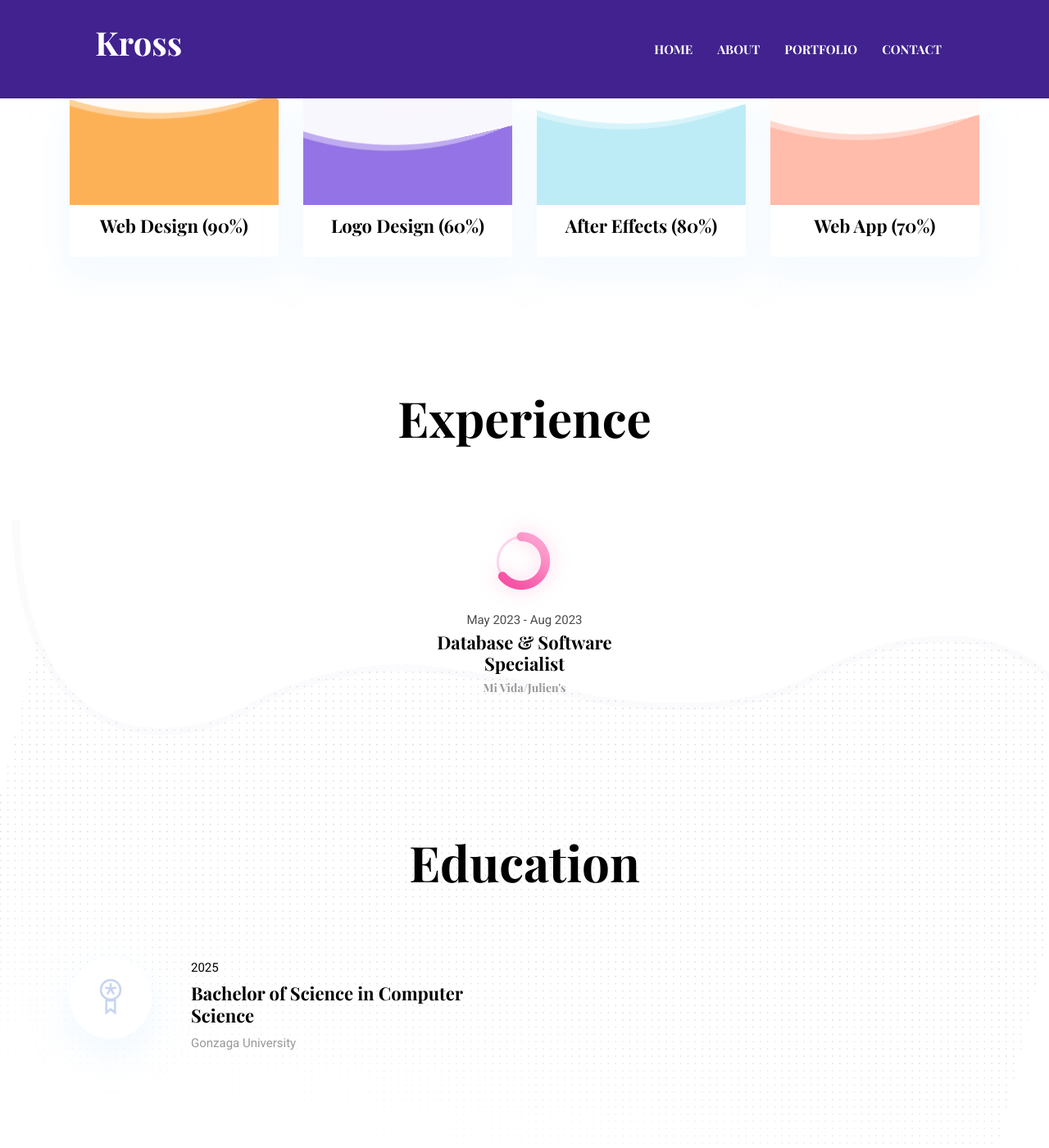
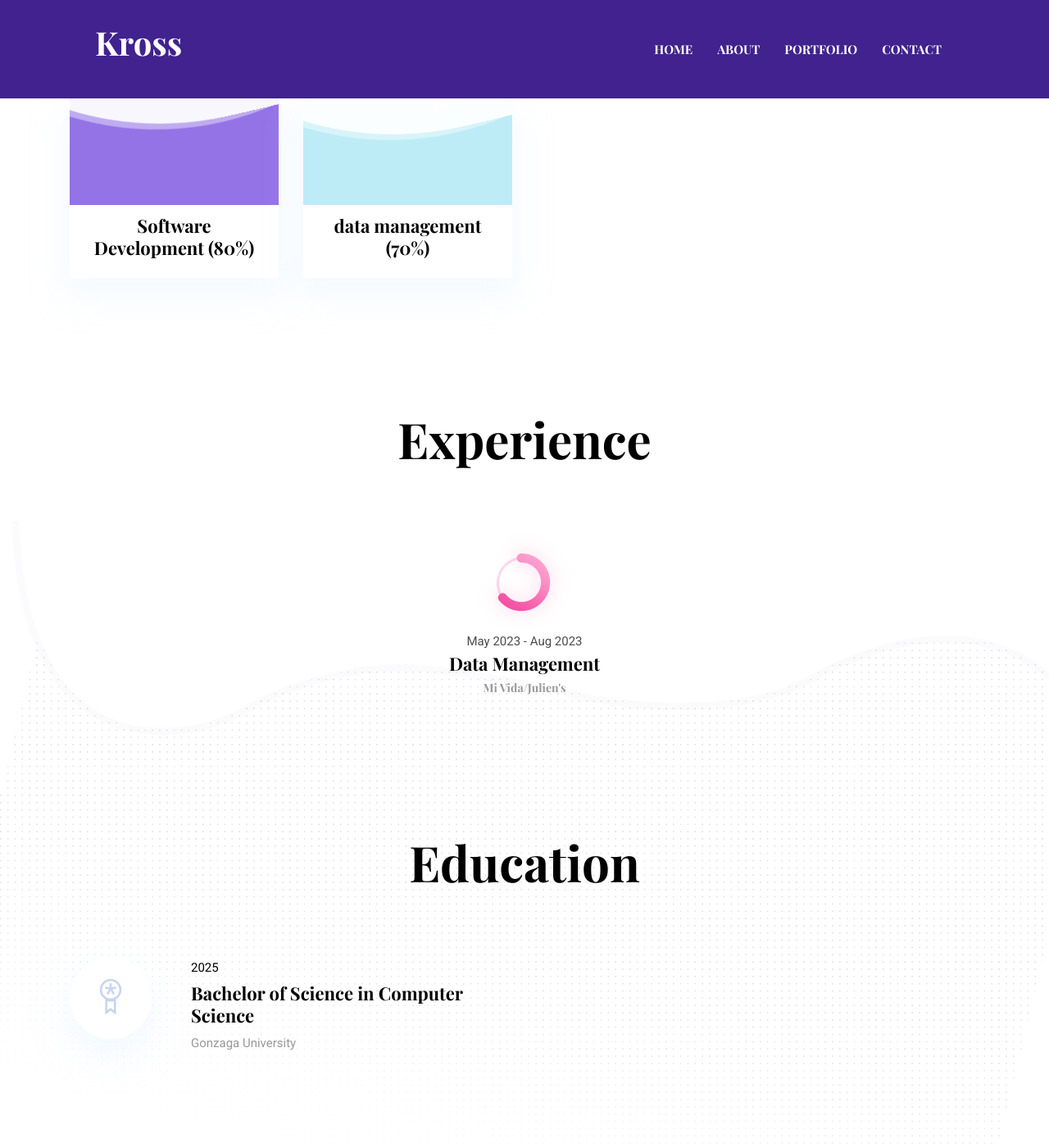
Before and after one commit to Aldriik0/Aldriik0.github.io, a Jekyll site: the page built from index.html, in a window 1280 px wide and 1400 px high, scrolled down 1227 px. Shown: the whole window at 82% size. Built offline with Jekyll 4.4.1, drawn with Linux system fonts in a browser that asks for light colours.

Commit message:
added my skills

```diff
--- a/_data/settings.yml
+++ b/_data/settings.yml
@@ -69,10 +69,12 @@ work-process:
 
 skills-title: Skills
 skills:
-  - { name: Web Design, color: "#fdb157", value: "90%" }
-  - { name: Logo Design, color: "#9473e6", value: "60%" }
-  - { name: After Effects, color: "#bdecf6", value: "80%" }
-  - { name: Web App, color: "#ffbcaa", value: "70%" }
+ # - { name: Web Design, color: "#fdb157", value: "90%" }
+ # - { name: Logo Design, color: "#9473e6", value: "60%" }
+ # - { name: After Effects, color: "#bdecf6", value: "80%" }
+ # - { name: Web App, color: "#ffbcaa", value: "70%" }
+   - { name: Software Development, color: "#9473e6", value: "80%" }
+   - { name: data management, color: "#bdecf6", value: "70%" }
 
 #-------------------------------
 # Exprerience Section
@@ -80,7 +82,7 @@ skills:
 experience-title: Experience
 experience:
   - {
-      name: Database & Software Specialist,
+      name: Data Management,
       icon: "icon-1.png",
       date: "May 2023 - Aug 2023",
       organization: "Mi Vida/Julien's",
```
